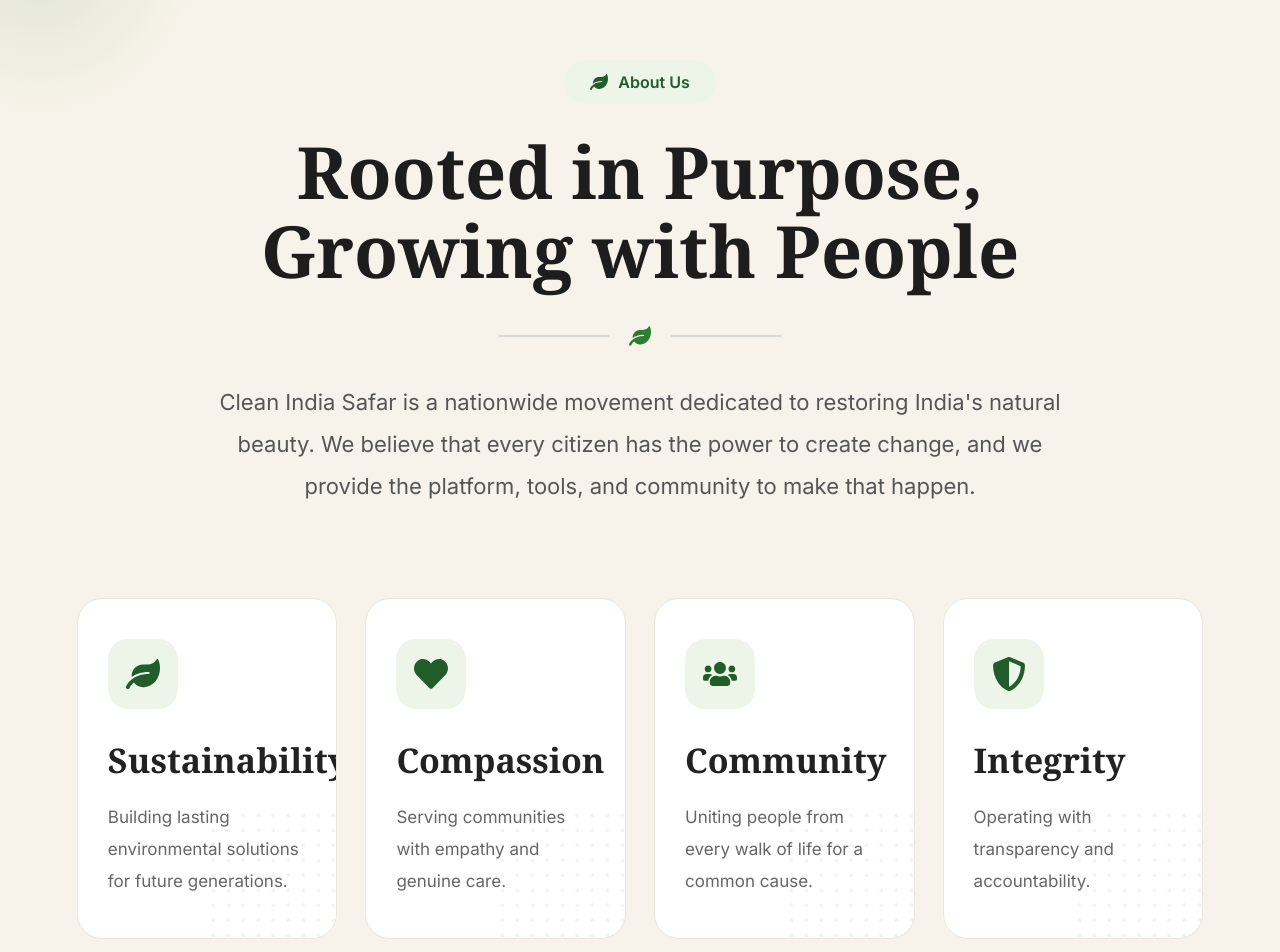
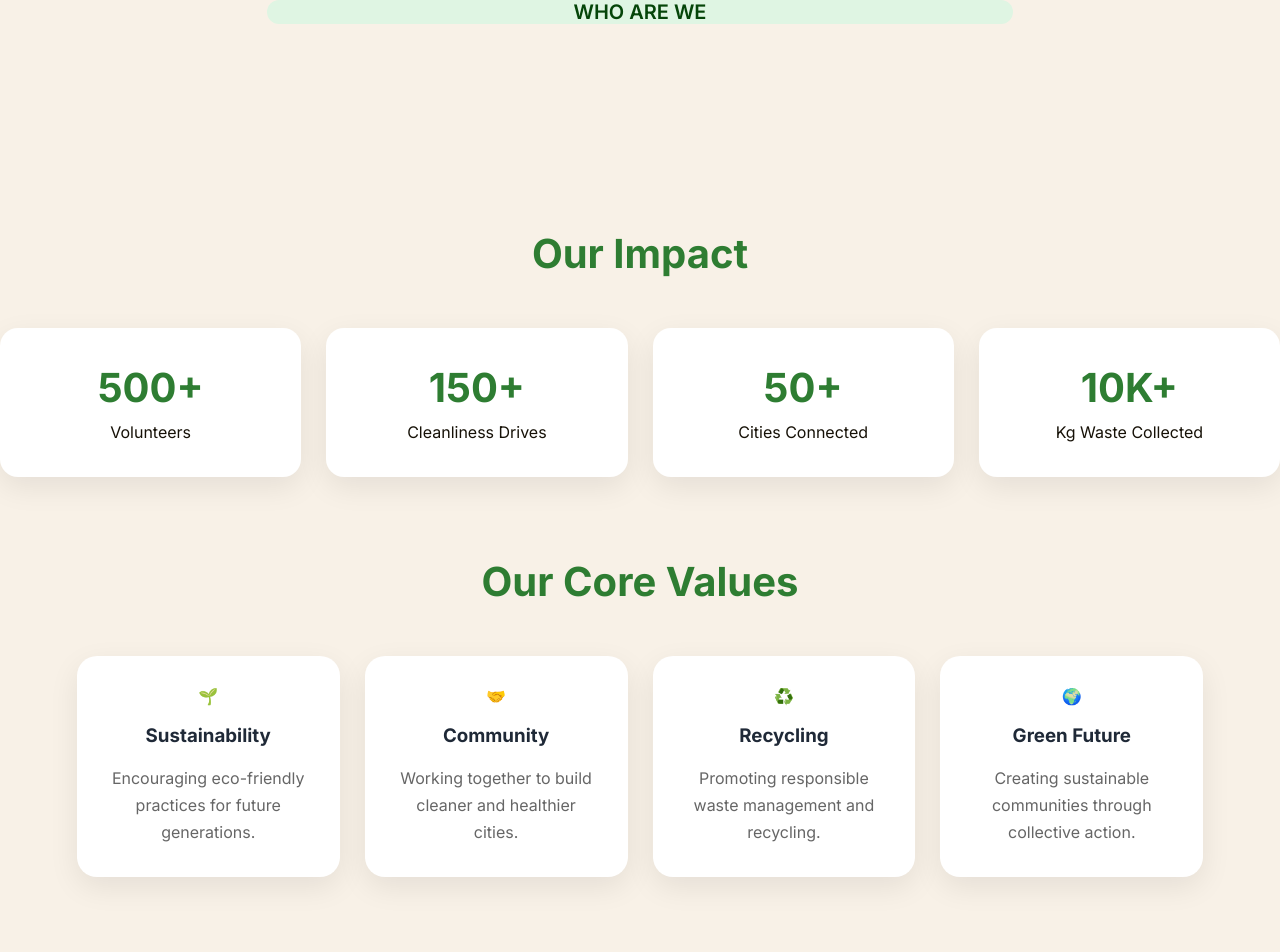
Before and after one commit to Vivekgpta/clean-india-safar, a React (Vite) app: page / in a window 1280 px wide. Shown: the part 920-1872 px from the top of the page. Built offline with nearby package versions, Linux system fonts and the light colour scheme.

Commit message:
Initial commit

```diff
--- a/src/pages/AboutUs.css
+++ b/src/pages/AboutUs.css
@@ -1,396 +1,204 @@
-/* ===========================
-   ABOUT PAGE
-=========================== */
-
-.about {
-  min-height: 100vh;
-  padding: 140px 6% 80px;
-  background: #f8f3ea;
-  position: relative;
-  overflow: hidden;
+.about-hero{
+    max-width:100%;
+    margin:auto;
+    padding:80px 6% 80px;
+    /* display:flex;
+    align-items:center;
+    justify-content:space-between;
+    gap:200px; */
 }
 
-/* Decorative Background */
+/* .about-left{
+    flex:1;
+} */
 
-.about::before,
-.about::after {
-  content: "";
-  position: absolute;
-  width: 320px;
-  height: 320px;
-  background: radial-gradient(
-    rgba(46, 125, 50, 0.12),
-    transparent 70%
-  );
-  border-radius: 50%;
-  z-index: 0;
+/* .about-tag{
+    display:inline-block;
+    background:#dff5e3;
+    color:#09350b;
+    padding:8px 18px;
+    align-items:center;
+    border-radius:30px;
+    font-weight:600;
+    margin-bottom:20px;
+
+} */
+
+.about-hero h2{
+    font-size:20px;
+    color:#054509;
+    margin-bottom:25px;
+    background:#dff5e3;
+    border-radius:30px;
+    font-weight:600;
+
+    /* max-width:fit-content; */
+
 }
 
-.about::before {
-  top: -120px;
-  left: -120px;
+/* .about-left h1{
+    font-size:30px;
+    line-height:1.15;
+    margin-bottom:25px;
+    color:#1f2937;
 }
 
-.about::after {
-  bottom: -120px;
-  right: -120px;
+.about-left h1 span{
+    color:#2e7d32;
+} */
+
+.about-left h2{
+    font-size:35px;
+    line-height:1.15;
+    margin-bottom:25px;
+    color:#2e7d32;
 }
 
-.about>*{
-  position: relative;
-  z-index: 1;
+.about-left h2 span{
+    color:rgba(48, 7, 7, 0.758);
 }
 
-/* ===========================
-   HEADING
-=========================== */
+.about-left p{
+    font-size:18px;
+    color:#555;
+    line-height:1.8;
+    margin-bottom:18px;
+}
 
-.about-heading{
-    max-width:850px;
-    margin:auto;
+.about-buttons button{
+    margin-top:15px;
+    padding:15px 35px;
+    border:none;
+    border-radius:40px;
+    background:#2e7d32;
+    color:white;
+    font-size:16px;
+    font-weight:600;
+    cursor:pointer;
+    transition:.3s;
+}
+
+.about-buttons button:hover{
+    background:#1b5e20;
+}
+
+.about-right{
+    flex:1;
+    display:flex;
+    justify-content:center;
+}
+
+.about-right img{
+    width:100%;
+    max-width:480px;
+    border-radius:25px;
+    box-shadow:0 20px 40px rgba(0,0,0,.15);
+}
+
+/* Impact */
+
+.impact{
+    /* padding:80px 6%; */
     text-align:center;
 }
 
-.about-badge{
-
-    display:inline-flex;
-    align-items:center;
-    gap:10px;
-
-    background:#edf5e8;
-
-    color:#205d28;
-
-    padding:12px 26px;
-
-    border-radius:50px;
-
-    font-weight:600;
-
-    margin-bottom:28px;
-
-    font-size:16px;
+.impact h2{
+    font-size:40px;
+    color:#2e7d32;
+    margin-bottom:50px;
 }
 
-.about-badge svg{
-
-    font-size:18px;
-
+.impact-grid{
+    display:grid;
+    grid-template-columns:repeat(4,1fr);
+    gap:25px;
 }
 
-.about-heading h1{
-
-    font-family:Georgia,serif;
-
-    font-size:72px;
-
-    line-height:1.1;
-
-    color:#1d1d1d;
-
-    margin-bottom:30px;
-
+.impact-card{
+    background:white;
+    padding:35px;
+    border-radius:18px;
+    box-shadow:0 10px 30px rgba(0,0,0,.08);
 }
 
-.about-heading p{
-
-    font-size:22px;
-
-    line-height:1.9;
-
-    color:#555;
-
-    max-width:850px;
-
-    margin:auto;
-
+.impact-card h3{
+    font-size:40px;
+    color:#2e7d32;
+    margin-bottom:10px;
 }
 
-/* Divider */
+/* Values */
 
-.divider{
-
-    display:flex;
-
-    align-items:center;
-
-    justify-content:center;
-
-    gap:20px;
-
-    margin:35px 0;
-
+.values{
+    padding:80px 6%;
+    text-align:center;
 }
 
-.divider span{
-
-    width:110px;
-
-    height:2px;
-
-    background:#d8d8d8;
-
+.values h2{
+    font-size:40px;
+    color:#2e7d32;
+    margin-bottom:50px;
 }
 
-.divider svg{
-
-    color:#2E7D32;
-
-    font-size:22px;
-
+.values-grid{
+    display:grid;
+    grid-template-columns:repeat(4,1fr);
+    gap:25px;
 }
 
-/* ===========================
-   CARDS
-=========================== */
-
-.cards{
-
-    margin-top:90px;
-
-    display:grid;
-
-    grid-template-columns:repeat(4,1fr);
-
-    gap:28px;
-
+.value-card{
+    background:white;
+    padding:30px;
+    border-radius:20px;
+    box-shadow:0 10px 30px rgba(0,0,0,.08);
+    transition:.3s;
 }
 
-.card{
-
-    background:white;
-
-    border-radius:25px;
-
-    padding:40px 30px;
-
-    border:1px solid #ece6d9;
-
-    transition:.35s;
-
-    position:relative;
-
-    overflow:hidden;
-
-    min-height:280px;
-
+.value-card:hover{
+    transform:translateY(-10px);
 }
 
-.card:hover{
-
-    transform:translateY(-12px);
-
-    box-shadow:0 20px 45px rgba(0,0,0,.08);
-
+.value-card h3{
+    margin:18px 0;
+    color:#1f2937;
 }
 
-/* Decorative dots */
-
-.card::after{
-
-    content:"";
-
-    position:absolute;
-
-    right:-30px;
-
-    bottom:-30px;
-
-    width:160px;
-
-    height:160px;
-
-    background:radial-gradient(
-        rgba(46,125,50,.12) 2px,
-        transparent 2px
-    );
-
-    background-size:15px 15px;
-
-    opacity:.6;
-
+.value-card p{
+    color:#666;
+    line-height:1.7;
 }
 
-/* ===========================
-   ICON
-=========================== */
+@media(max-width:992px){
 
-.icon{
-
-    width:70px;
-
-    height:70px;
-
-    border-radius:20px;
-
-    background:#edf5e8;
-
-    display:flex;
-
-    align-items:center;
-
-    justify-content:center;
-
-    margin-bottom:28px;
-
+.about-hero{
+flex-direction:column-reverse;
+text-align:center;
 }
 
-.icon svg{
-
-    font-size:34px;
-
-    color:#205d28;
-
+.about-left h1{
+font-size:42px;
 }
 
-/* ===========================
-   TEXT
-=========================== */
-
-.card h3{
-
-    font-family:Georgia,serif;
-
-    font-size:34px;
-
-    margin-bottom:18px;
-
-    color:#222;
-
-}
-
-.card p{
-
-    color:#666;
-
-    line-height:1.9;
-
-    font-size:17px;
-
-}
-
-/* ===========================
-   BUTTON
-=========================== */
-
-.about-btn{
-
-    margin-top:70px;
-
-    display:flex;
-
-    justify-content:center;
-
-}
-
-.about-btn button{
-
-    border:none;
-
-    background:#2E7D32;
-
-    color:white;
-
-    padding:18px 42px;
-
-    border-radius:60px;
-
-    font-size:18px;
-
-    font-weight:600;
-
-    display:flex;
-
-    align-items:center;
-
-    gap:12px;
-
-    cursor:pointer;
-
-    transition:.35s;
-
-}
-
-.about-btn button:hover{
-
-    background:#1b5e20;
-
-    transform:translateY(-4px);
-
-    box-shadow:0 18px 35px rgba(46,125,50,.35);
-
-}
-
-/* ===========================
-   RESPONSIVE
-=========================== */
-
-@media(max-width:1200px){
-
-.cards{
-
+.impact-grid,
+.values-grid{
 grid-template-columns:repeat(2,1fr);
-
 }
 
 }
 
 @media(max-width:768px){
 
-.about{
-
-padding:120px 20px 60px;
-
+.about-left h1{
+font-size:32px;
 }
 
-.about-heading h1{
-
-font-size:46px;
-
+.impact-grid,
+.values-grid{
+grid-template-columns:1fr;
 }
 
-.about-heading p{
-
-font-size:18px;
-
-}
-
-.cards{
-
-grid-template-columns:1fr;
-
-}
-
-.card{
-
-min-height:auto;
-
+.about-right img{
+max-width:320px;
 }
 
 }
-
-@media(max-width:500px){
-
-.about-heading h1{
-
-font-size:36px;
-
-}
-
-.about-badge{
-
-font-size:14px;
-
-padding:10px 18px;
-
-}
-
-.about-btn button{
-
-width:100%;
-
-justify-content:center;
-
-}
-
-}
--- a/src/pages/AboutUs.jsx
+++ b/src/pages/AboutUs.jsx
@@ -1,122 +1,130 @@
 import "./AboutUs.css";
 import Navbar from "../components/Navbar/Navbar";
-
-import {
-  FaLeaf,
-  FaHeart,
-  FaUsers,
-  FaShieldAlt
-} from "react-icons/fa";
+import aboutUs1 from "../assets/aboutUs/aboutUs1.png";
 
 export default function AboutUs() {
   return (
     <>
       <Navbar />
+      <section className="about-hero">
+        <h2>WHO ARE WE</h2>
+          <div className="hero-left">
 
-      <section className="about">
+          </div>
+      </section>
 
-        <div className="about-heading">
 
-          <span className="about-badge">
-            <FaLeaf />
-            About Us
+
+      {/* <section className="about-hero">
+
+        <div className="about-left">
+
+          <span className="about-tag">
+            🌿 WHO WE ARE
           </span>
 
-          <h1>
-            Rooted in Purpose,
-            <br />
-            Growing with People
-          </h1>
-
-          <div className="divider">
-            <span></span>
-            <FaLeaf />
-            <span></span>
-          </div>
+          <h2>
+            Together We Can Build
+            <span> A Cleaner India</span>
+          </h2>
 
           <p>
-            Clean India Safar is a nationwide movement dedicated to restoring
-            India's natural beauty. We believe that every citizen has the
-            power to create change, and we provide the platform, tools,
-            and community to make that happen.
+            Clean India Safar is a community-driven initiative committed to
+            creating cleaner, greener, and healthier surroundings. We inspire
+            citizens to participate in cleanliness drives and sustainable
+            practices that create lasting environmental impact.
           </p>
 
-        </div>
+          <p>
+            Every volunteer, every clean-up drive, and every tree planted brings
+            us one step closer to a cleaner and more sustainable future.
+          </p>
 
-        <div className="cards">
-
-          <div className="card">
-
-            <div className="icon">
-              <FaLeaf />
-            </div>
-
-            <h3>Sustainability</h3>
-
-            <p>
-              Building lasting environmental
-              solutions for future generations.
-            </p>
-
-          </div>
-
-          <div className="card">
-
-            <div className="icon">
-              <FaHeart />
-            </div>
-
-            <h3>Compassion</h3>
-
-            <p>
-              Serving communities with
-              empathy and genuine care.
-            </p>
-
-          </div>
-
-          <div className="card">
-
-            <div className="icon">
-              <FaUsers />
-            </div>
-
-            <h3>Community</h3>
-
-            <p>
-              Uniting people from every walk
-              of life for a common cause.
-            </p>
-
-          </div>
-
-          <div className="card">
-
-            <div className="icon">
-              <FaShieldAlt />
-            </div>
-
-            <h3>Integrity</h3>
-
-            <p>
-              Operating with transparency
-              and accountability.
-            </p>
-
+          <div className="about-buttons">
+            <button>Join Our Mission</button>
           </div>
 
         </div>
 
-        <div className="about-btn">
+        <div className="about-right">
 
-          <button>
-            <FaLeaf />
-            Join Our Mission
-          </button>
+          <img
+            src={aboutUs1}
+            alt="Clean India"
+          />
+
+        </div>
+
+      </section> */}
+
+      {/* IMPACT */}
+
+      <section className="impact">
+
+        <h2>Our Impact</h2>
+
+        <div className="impact-grid">
+
+          <div className="impact-card">
+            <h3>500+</h3>
+            <p>Volunteers</p>
+          </div>
+
+          <div className="impact-card">
+            <h3>150+</h3>
+            <p>Cleanliness Drives</p>
+          </div>
+
+          <div className="impact-card">
+            <h3>50+</h3>
+            <p>Cities Connected</p>
+          </div>
+
+          <div className="impact-card">
+            <h3>10K+</h3>
+            <p>Kg Waste Collected</p>
+          </div>
 
         </div>
 
       </section>
+
+      {/* VALUES */}
+
+      <section className="values">
+
+        <h2>Our Core Values</h2>
+
+        <div className="values-grid">
+
+          <div className="value-card">
+            🌱
+            <h3>Sustainability</h3>
+            <p>Encouraging eco-friendly practices for future generations.</p>
+          </div>
+
+          <div className="value-card">
+            🤝
+            <h3>Community</h3>
+            <p>Working together to build cleaner and healthier cities.</p>
+          </div>
+
+          <div className="value-card">
+            ♻️
+            <h3>Recycling</h3>
+            <p>Promoting responsible waste management and recycling.</p>
+          </div>
+
+          <div className="value-card">
+            🌍
+            <h3>Green Future</h3>
+            <p>Creating sustainable communities through collective action.</p>
+          </div>
+
+        </div>
+
+      </section>
+
     </>
   );
 }
```
